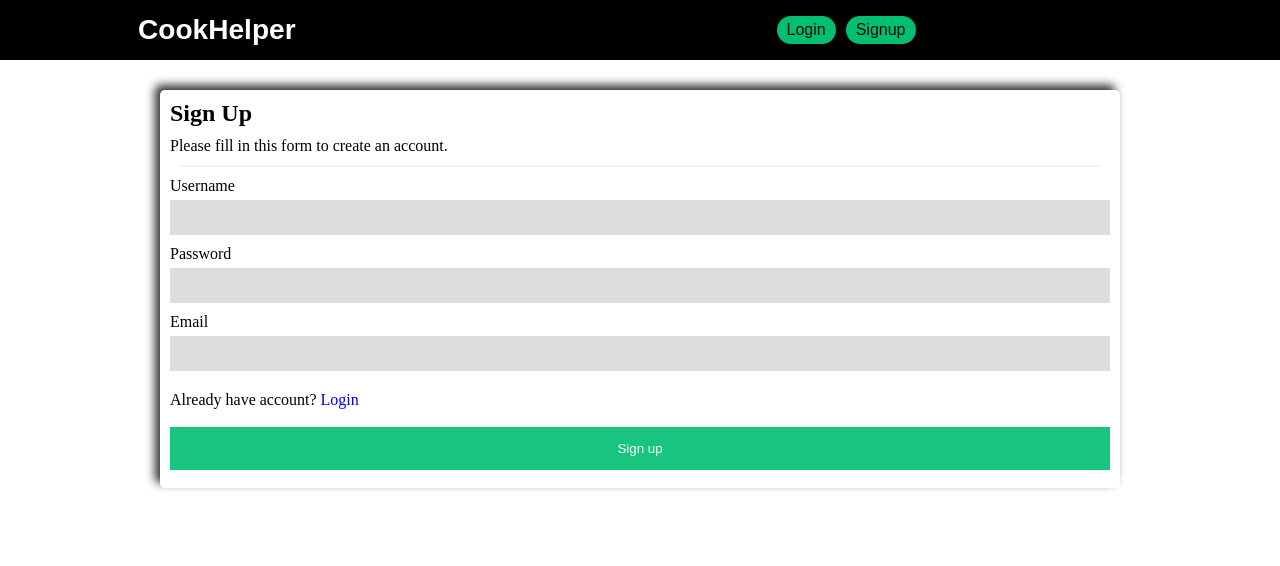
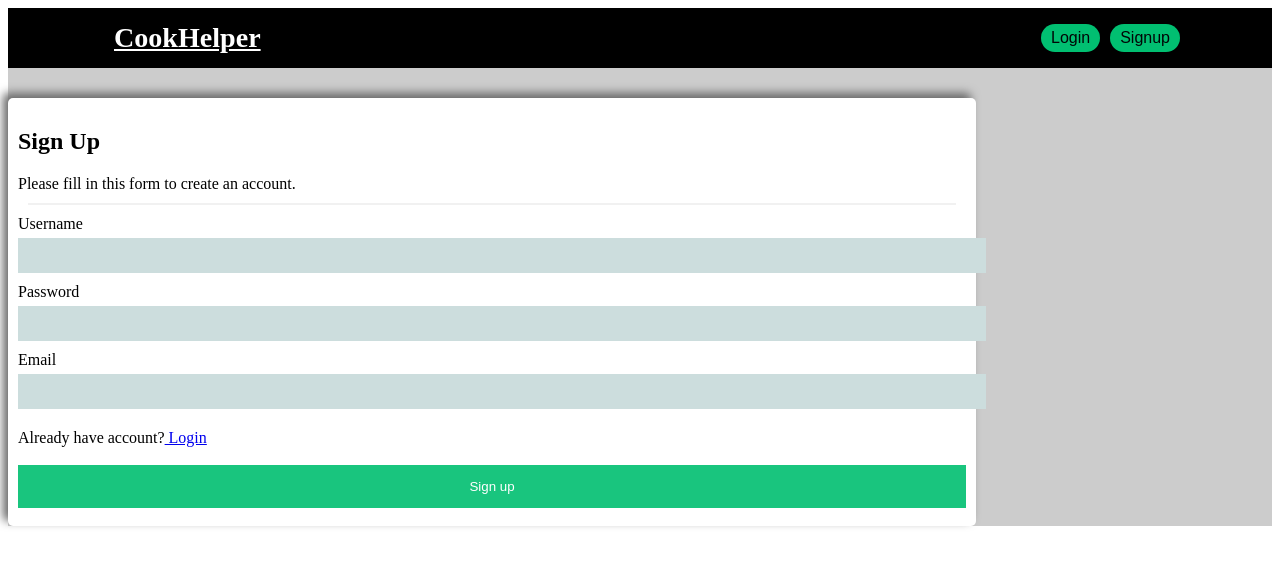
Before and after one commit to Borjaarmet/CookHelper-React-Frontend, a React (Create React App) app: page /signup in a window 1280 px wide. Shown: the top 566 px of the page. Built offline with nearby package versions, Linux system fonts and the light colour scheme; no server answers.

Commit message:
add changes cause I have problems with my computer

```diff
--- a/src/App.css
+++ b/src/App.css
@@ -1,6 +1,7 @@
-*{
+.container{
   margin: auto;
   padding: 0;
+  background: #ccc;
    -webkit-box-sizing: border-box;
    -moz-box-sizing: border-box;
    -o-box-sizing: border-box;
@@ -301,8 +302,7 @@ h3{
   background-color: white;
   padding: 15px 20px;
   margin-right: 10px;
-  transition: width 0.4s ease-in-out;
-
+  transition: width 1.2s ease-in-out;
 }
 .btn-search {
   display: inline-block;
@@ -312,10 +312,11 @@ h3{
   background-color: #01bf71;
   border: none;
   border-radius: 4px;
+  cursor: pointer;
 }
 
 .input-search:focus {
-  width: 80%;
+  width: 50%;
 }
 
 .search-ingredients {
@@ -341,22 +342,28 @@ h3{
 .recipe-box{
   width:100%;
   border:1px solid gray;
+  border-radius: 4px;
   display: flex;
-  justify-content: space-between;
+  justify-content: center;
   flex-wrap: wrap;
   margin-bottom: 40px;
-  padding:20px
+  padding:20px;
+  -webkit-box-shadow: 5px 5px 5px 0px #000000, inset 4px 4px 15px 0px #000000, -19px 21px 37px -8px rgba(0,0,0,0);
+  box-shadow: 5px 5px 5px 0px #000000, inset 4px 4px 15px 0px #000000, -19px 21px 37px -8px rgba(0,0,0,0);
 
 }
 .recipe-box-recipe {
   display: flex;
   flex-direction: column;
   flex-wrap: wrap;
-  margin:10px;
+  margin:15px;
   text-align: center;
-  border:1px solid gray;
+  max-height:300px;
+  border-radius: 4px;
   padding:10px;
   max-width: 250px;
+  -webkit-box-shadow: 5px 5px 5px 0px #000000, inset 4px 4px 15px 0px #000000, -19px 21px 37px -8px rgba(0,0,0,0);
+  box-shadow: 5px 5px 5px 0px #000000, inset 4px 4px 15px 0px #000000, -19px 21px 37px -8px rgba(0,0,0,0);
 }
 .recipe-box-recipe h4 {
   margin-bottom: 10px;
@@ -374,7 +381,7 @@ h3{
   font-size: 1em;
   text-align:left;
   -webkit-box-shadow: -10px 0px 13px -7px #000000, 10px 0px 13px -7px #000000, -19px 21px 37px -8px rgba(0,0,0,0);
-box-shadow: -10px 0px 13px -7px #000000, 10px 0px 13px -7px #000000, -19px 21px 37px -8px rgba(0,0,0,0);
+  box-shadow: -10px 0px 13px -7px #000000, 10px 0px 13px -7px #000000, -19px 21px 37px -8px rgba(0,0,0,0);
 }
 .searchBox h4 {
   text-align: center;
@@ -411,75 +418,64 @@ box-shadow: -10px 0px 13px -7px #000000, 10px 0px 13px -7px #000000, -19px 21px
 
 /*  profile page  */
 
-.container-profile {
-    box-sizing: border-box;
-    border-radius: 5px;
-    padding:10px;
-    height: auto;
-    width: 380px;
-    margin-top: 50px;
-    box-shadow: 0 10px 20px black;
-    background-size: cover;
-    justify-content: center;
-    align-items: center;
-    text-align: center;
-    overflow: hidden;
-    font-family: 'Abel', sans-serif;
+.container-profile{
+  height: 100vh;
+  display: flex;
+  justify-content: center;
+  align-items: center;
+  background: #232a34;
 }
-.image {
-    height: 120px;
-    width: 120px;
-    background-image: url('https://images.wallpaperscraft.com/image/man_silhouette_night_barbed_wire_115312_1280x720.jpg');
-    background-size: cover;
-    border-radius: 50%;
-    border: 8px solid white;
-    position: relative;
-    top: 200px;
-    margin-left: 170px;
-    box-shadow: -23px 21px 37px -8px rgba(0,0,0,0.81);
-    transform: rotate(-20deg);
+.container-form {
+  border:none;
+  border-radius: 5px;
+  background: #fff;
+  padding:10px;
+  width:75%;
+  margin-top: 30px;
+  -webkit-box-shadow: -5px -5px 10px rgba(50, 50, 50, 1);
+  -moz-box-shadow: -5px -5px 10px rgba(50, 50, 50, 1);
+  box-shadow: -5px -5px 10px rgb(105, 105, 105);
 }
-.shape {
-    height: 250px;
-    width: 600px;
-    background-color: #01bf71;
-
-    position: relative;
-    top: -80px;
-    box-shadow:-23px 21px 37px -8px rgba(0,0,0,0.81);
-    transform: rotate(25deg);
+.container-form h1,p{
+  margin: 10px 0;
 }
-h3 {
-    margin-bottom: 10px;
-    font-family: 'Montserrat', sans-serif;
+.input-signup , select {
+  width: 100%;
+  padding: 10px;
+  margin: 5px 0 10px 0;
+  display: inline-block;
+  border: none;
+  background: #f1f1f1;
 }
-.title {
-    color: rgb(105, 100, 109);
+.input-signup, select :focus {
+  background-color: #cdd;
+  outline: none;
 }
-
-@media screen and (max-width: 500px) {
-  .container-profile{
-   transition: 0.8s all ease;
-  }
+hr {
+  border: 1px solid #f1f1f1;
+  margin-bottom: 25px;
+}
+.signupbtn {
+  background-color: #01bf71;
+  color: white;
+  padding: 14px 20px;
+  margin: 8px 0;
+  border: none;
+  cursor: pointer;
+  width: 100%;
+  opacity: 0.9;
+}
+button:hover {
+  opacity:1;
 }
 
 /*  favourite list  */
 
-.favList {
-  border: 1px solid gray;
-  padding: 20px;
-  margin: 20px;
-  display: flex;
-  justify-content: stretch;
-  align-items: center;
-  flex-wrap: wrap;
+
+.container-favList {
+  margin: 50px;
 }
-.recipeBox {
-  border: 1px solid gray;
-  padding: 10px;
-  margin: 20px;
-  width: 25%;
-}
+
 .recipeBox-title {
   text-align: center;
   font-size: 16px;
@@ -489,19 +485,21 @@ h3 {
 }
 .recipeBox-btns {
   display: flex;
-  justify-content: center;
 
-  width: 100%;
 }
 .recipeBox-btns button {
-  width: 50%;
+
+  background: #232a34;
   padding: 5px 15px;
+  color: #fff;
+  margin-right: 15px;
 }
 
 /*  CREATE RECIPE  */
 
 .container-createRecipe {
   border:none;
+  background: #fff;
   border-radius: 5px;
   padding:10px;
   width:60%;
--- a/src/pages/CreateRecipe.js
+++ b/src/pages/CreateRecipe.js
@@ -43,6 +43,7 @@ export default class CreateRecipe extends Component {
     return(
       <>
       <Navbar/>
+      <div className="container-profile">
       <form onSubmit={this.handleSubmit} >
         <div className="container-createRecipe">
         <h2>Do you want to create a recipe?</h2>
@@ -101,6 +102,7 @@ export default class CreateRecipe extends Component {
         </div>
         </div>
       </form>
+      </div>
       </>
     )
   }
--- a/src/pages/FavList.js
+++ b/src/pages/FavList.js
@@ -47,13 +47,14 @@ class FavList extends Component {
     return (
       <>
         <Navbar/>
-       <h1>Favourite recipes</h1>
+        <div>
+
        {this.state === "loading" ? <p>Loading...</p> :
-          <div>
+          <div  className="container-favList">
             <p>You have {favouriteList.length} recipes!</p>
-              <div className="favList">
+              <div className="recipe-box">
               {favouriteList.map((recipe) => {
-                return <div className="recipeBox" key={recipe._id}>
+                return <div className="recipe-box-recipe" key={recipe._id}>
                           <div className="recipeBox-title">
                             <h2>{recipe.recipeName}</h2>
                           </div>
@@ -79,6 +80,7 @@ class FavList extends Component {
           </div>
         </div>
       }
+      </div>
       </>
     )
   };
--- a/src/pages/Profile.js
+++ b/src/pages/Profile.js
@@ -3,6 +3,8 @@ import userClient from '../lib/userClient'
 import apiClient from '../lib/apiClient';
 import { withAuth } from '../providers/AuthProvider';
 import Navbar from '../components/Navbar';
+
+
 
  class Profile extends Component {
   constructor(props) {
@@ -60,38 +62,36 @@ import Navbar from '../components/Navbar';
       <Navbar/>
          {status === 'loading' && <div>loading</div>}
          {status === 'loaded' &&
+           <div className="container-profile">
 
-           <div className="container-profile">
-            <div className="shape">
-                <div className="image"></div>
-            </div>
-            <h3>{user.userName}</h3>
-            <div className="profile-form">
-              <form onSubmit={this.handleSubmit}>
+
+               <form onSubmit={this.handleSubmit}>
+                <div className="container-form">
+                  <h3>{user.username}´s profile</h3>
+                  <hr/>
                 <label className='label-profile' htmlFor='name'>Username</label>
-              <br />
-              <input className='input-profile' type='text' name='username' id='name' value={user.username} onChange={this.handleChange} />
-              <button></button>
-              <br />
+
+              <input className='input-signup' type='text' name='username' id='name' value={user.username} onChange={this.handleChange} />
+
               <label className='label-profile' htmlFor='email'>Email</label>
-              <br />
-              <input className='input-profile' type='text' name='email' id='email' value={user.email} onChange={this.handleChange} />
-              <br />
+
+              <input className='input-signup' type='text' name='email' id='email' value={user.email} onChange={this.handleChange} />
+
               <label className='label-profile' htmlFor='country' >Nationality</label>
-              <br />
+
               <input
-                className='input-profile'
+                className='input-signup'
                 type='text'
                 name='nationality'
                 id='nationality'
                 value={user.nationality}
                 onChange={this.handleChange}
               />
-              <br />
+
               <label className='label-profile' htmlFor='age'>Age</label>
-              <br />
+
               <input
-                className='input-profile'
+                className='input-signup'
                 type='number'
                 name='age'
                 id='age'
@@ -99,22 +99,21 @@ import Navbar from '../components/Navbar';
                 value={user.age}
                 onChange={this.handleChange}
               />
-              <br/>
+
               <label className='label-profile' htmlFor='cookLevel'>Cook level <br /></label>
-              <br />
-              <select name='cookLevel' id='cookLevel' className="input-profile" value={user.cookLevel}>
+
+              <select name='cookLevel' id='cookLevel' className="input-signup" value={user.cookLevel}>
                 <option value='none' onChange={this.handleChange}></option>
                 <option value='I have no idea'  onChange={this.handleChange}>I have no idea</option>
                 <option value='I defend myself'  onChange={this.handleChange}>I defend myself</option>
                 <option value='Advanced '  onChange={this.handleChange}>Advanced</option>
                 <option value='I´m a chef'  onChange={this.handleChange}>I´m a chef</option>
               </select>
-              <br/>
-              <button className='navBtn' type='submit'>Save Changes</button>
-            </form>
-            </div>
-          </div>
 
+              <button className='signupbtn' type='submit'>Save Changes</button>
+              </div>
+             </form>
+             </div>
          }
       </>
     )
```
Also changed, not shown: src/pages/Home.js (+0 -8 lines).
